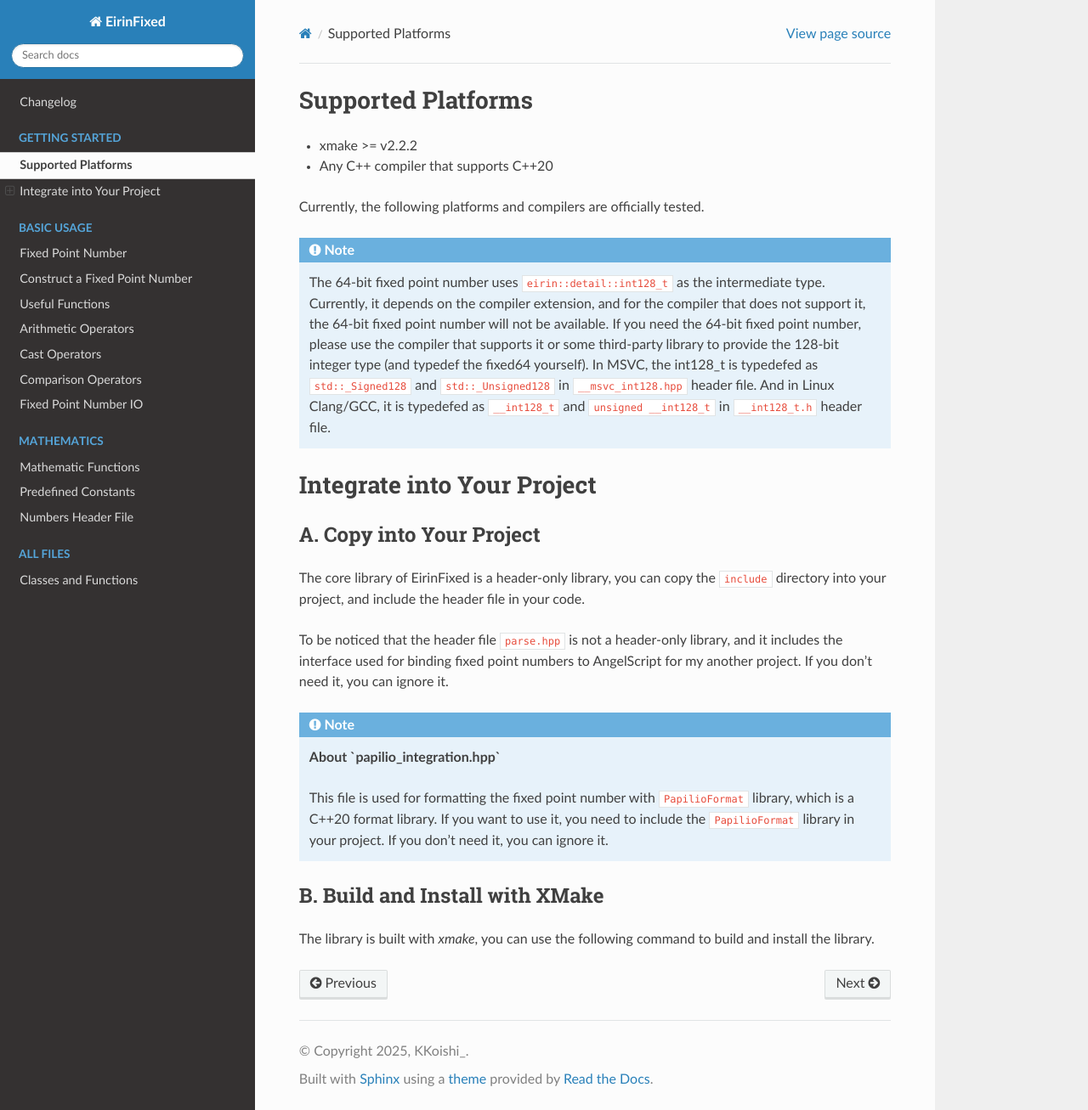
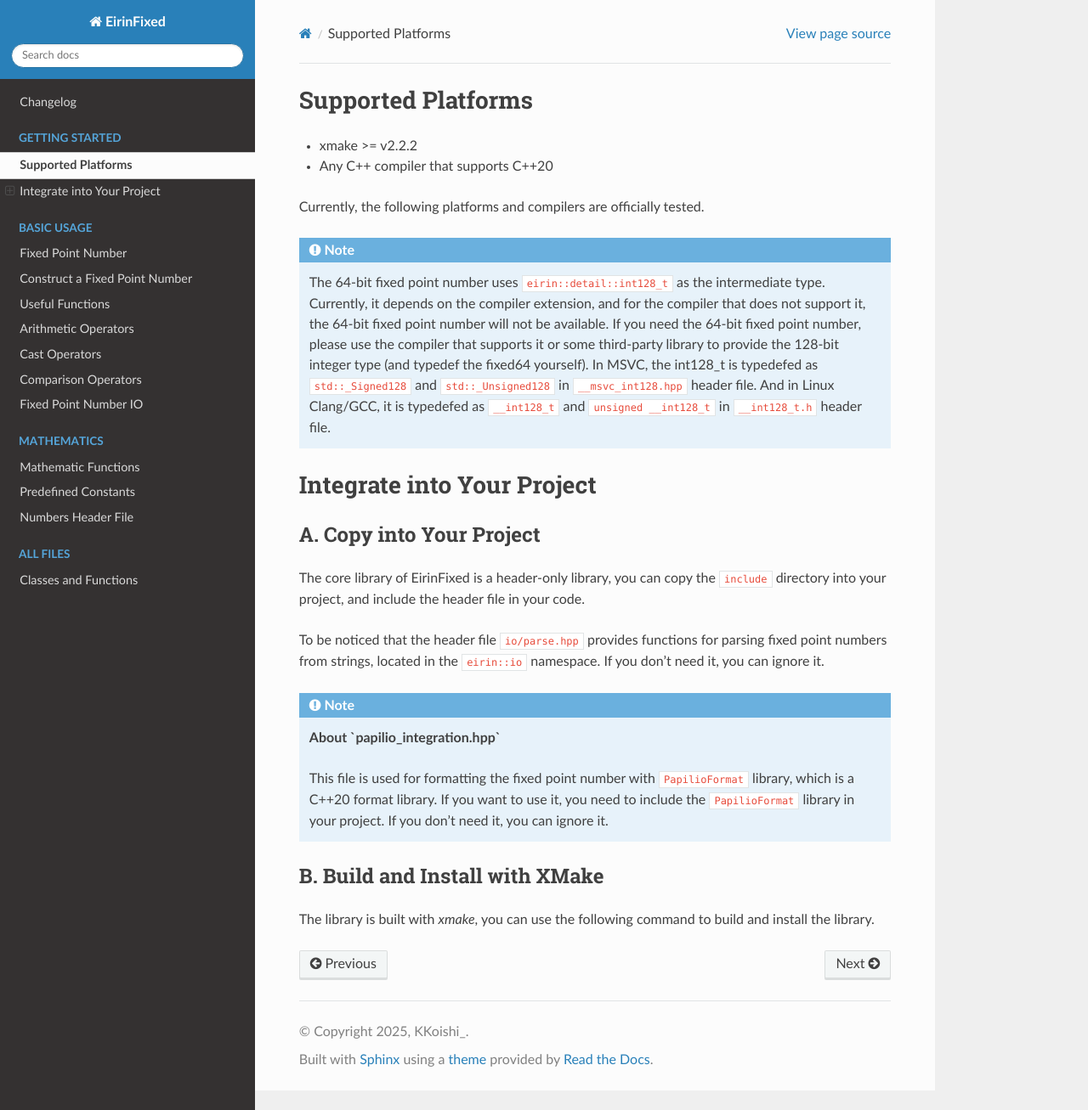
Before and after one commit to Koishi-Satori/EirinFixed, a Sphinx documentation site: the page built from docs/start.rst, in a window 1280 px wide and 1307 px high. Shown: the whole window at 85% size. Built offline with Sphinx 7.4.7 and the Read the Docs theme 3.1.0, drawn with Linux system fonts in a browser that asks for light colours.

Commit message:
Update document

```diff
--- a/docs/conf.py
+++ b/docs/conf.py
@@ -15,7 +15,7 @@
 breathe_projects = {}
 breathe_default_project = "EirinFixed"
 breathe_projects_source = {
-    "EirinFixed": ( "../include/eirin", ["fixed.hpp", "math.hpp", "marco.hpp", "parse.hpp", "ext/papilio_integration.hpp"] )
+    "EirinFixed": ( "../include/eirin", ["fixed.hpp", "math.hpp", "macro.hpp", "io/parse.hpp", "ext/papilio_integration.hpp"] )
 }
 
 templates_path = ['_templates']
--- a/docs/start.rst
+++ b/docs/start.rst
@@ -20,7 +20,7 @@
 
 The core library of EirinFixed is a header-only library, you can copy the ``include`` directory into your project, and include the header file in your code.
 
-To be noticed that the header file ``parse.hpp`` is not a header-only library, and it includes the interface used for binding fixed point numbers to AngelScript for my another project. If you don't need it, you can ignore it.
+To be noticed that the header file ``io/parse.hpp`` provides functions for parsing fixed point numbers from strings, located in the ``eirin::io`` namespace. If you don't need it, you can ignore it.
 
 .. note::
     **About `papilio_integration.hpp`**
```
